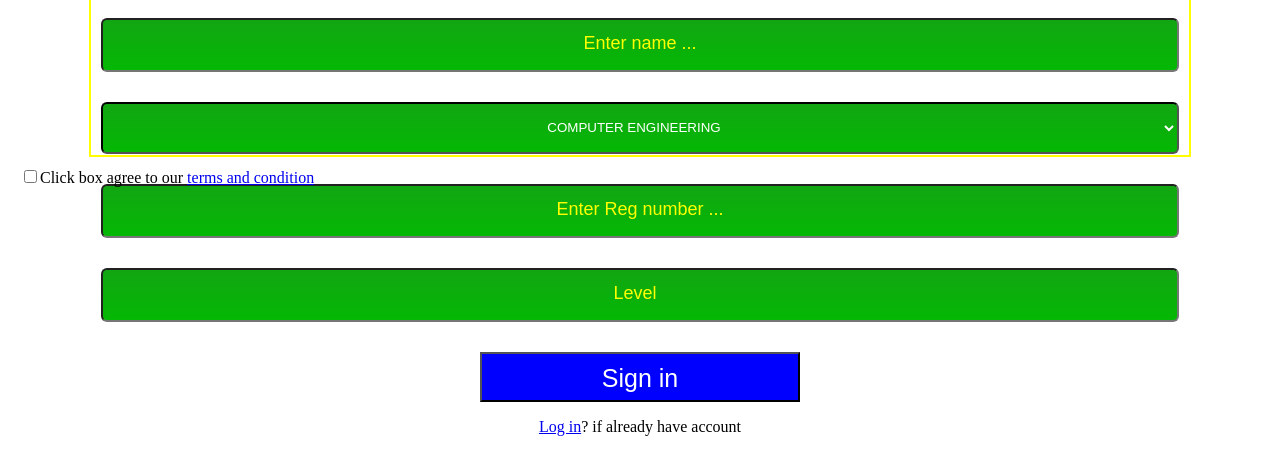
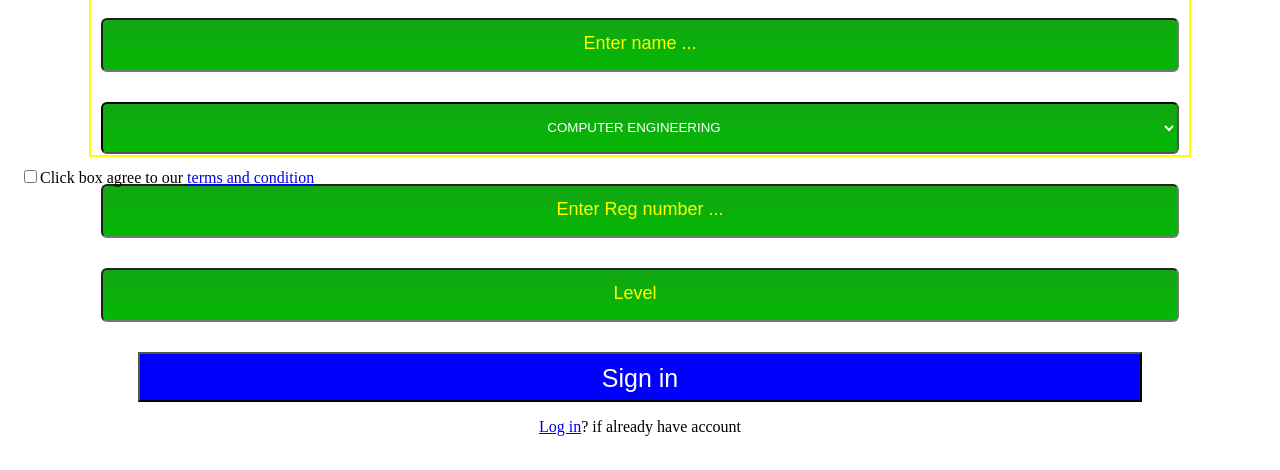
Before and after one commit to DrxCode-tech/AttendanceAPP, a plain HTML site: page signUP.html in a window 1280 px wide. Shown: the part 587-1057 px from the top of the page. Drawn offline with Linux system fonts and the light colour scheme.

Commit message:
Update SignUP.css

```diff
--- a/SignUP.css
+++ b/SignUP.css
@@ -134,7 +134,7 @@ html,body{
   color: white;
   text-align: center;
   padding: 10px;
-  width: 320px;
+  width: 93%;
   margin: auto auto;
   margin-top: 30px;
   height: 50px;
```
